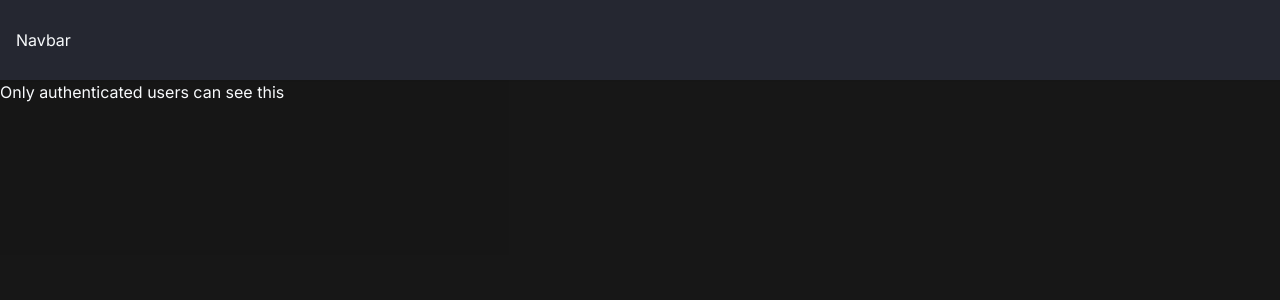
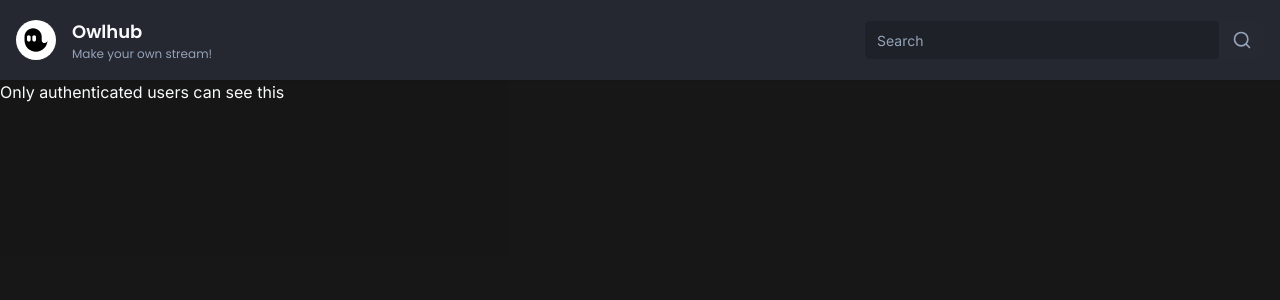
Before and after one commit to Radwisatso/twitch-clone, a Next.js app: page / in a window 1280 px wide. Shown: the top 300 px of the page. Built offline with nearby package versions, Linux system fonts and the light colour scheme.

Commit message:
feat: adding unfinished search bar

```diff
--- a/app/(browse)/_components/navbar/index.tsx
+++ b/app/(browse)/_components/navbar/index.tsx
@@ -1,7 +1,11 @@
+import { Logo } from "./logo";
+import { Search } from "./search";
+
 export function Navbar() {
     return (
         <nav className="fixed top-0 w-full h-20 z-[49] bg-[#252731] px-2 lg:px-4 flex justify-between items-center shadow-sm">
-            Navbar
+            <Logo />
+            <Search />
         </nav>
     )
 }
--- /dev/null
+++ b/app/(browse)/_components/navbar/logo.tsx
@@ -0,0 +1,37 @@
+import Image from "next/image";
+import { Poppins } from "next/font/google";
+
+import { cn } from "@/lib/utils";
+import Link from "next/link";
+
+const font = Poppins({
+  subsets: ['latin'],
+  weight: ['200', '300', '400', '500', '600', '700', '800']
+})
+
+export function Logo() {
+  return (
+    <Link href="/">
+      <div className=" hidden lg:flex items-center gap-x-4 hover:opacity-75 transition">
+        <div className="bg-white rounded-full p-1">
+          <Image
+            src="/spooky.svg"
+            alt="Owlhub"
+            width="32"
+            height="32"
+          />
+
+
+        </div>
+        <div className={cn(font.className)}>
+          <p className="text-lg font-semibold">
+            Owlhub
+          </p>
+          <p className="text-xs text-muted-foreground">
+            Make your own stream!
+          </p>
+        </div>
+      </div>
+    </Link>
+  )
+}
--- /dev/null
+++ b/app/(browse)/_components/navbar/search.tsx
@@ -0,0 +1,31 @@
+"use client"
+
+import qs from "query-string"
+import { useState } from "react"
+import { SearchIcon, X } from "lucide-react"
+import { useRouter } from "next/navigation"
+
+import { Input } from "@/components/ui/input"
+import { Button } from "@/components/ui/button"
+
+export function Search() {
+    return (
+        <form
+            className="relative flex items-center w-full lg:w-[400px]"
+            onSubmit={() => {}}
+        >
+            <Input
+                placeholder="Search"
+                className="rounded-r-none focus-visible:ring-0"
+                />
+            <Button
+                type="submit"
+                size="sm"
+                variant="secondary"
+                className="rounded-l-none"
+            >
+                <SearchIcon className="w-5 h-5 text-muted-foreground"/>
+            </Button>
+        </form>
+    )
+}
--- /dev/null
+++ b/components/ui/input.tsx
@@ -0,0 +1,25 @@
+import * as React from "react"
+
+import { cn } from "@/lib/utils"
+
+export interface InputProps
+  extends React.InputHTMLAttributes<HTMLInputElement> {}
+
+const Input = React.forwardRef<HTMLInputElement, InputProps>(
+  ({ className, type, ...props }, ref) => {
+    return (
+      <input
+        type={type}
+        className={cn(
+          "flex h-10 w-full rounded-md border border-input bg-background px-3 py-2 text-sm ring-offset-background file:border-0 file:bg-transparent file:text-sm file:font-medium placeholder:text-muted-foreground focus-visible:outline-none focus-visible:ring-2 focus-visible:ring-ring focus-visible:ring-offset-2 disabled:cursor-not-allowed disabled:opacity-50",
+          className
+        )}
+        ref={ref}
+        {...props}
+      />
+    )
+  }
+)
+Input.displayName = "Input"
+
+export { Input }
--- a/package.json
+++ b/package.json
@@ -18,6 +18,7 @@
     "lucide-react": "^0.298.0",
     "next": "14.0.4",
     "next-themes": "^0.2.1",
+    "query-string": "^8.1.0",
     "react": "^18",
     "react-dom": "^18",
     "svix": "^1.15.0",
```
Also changed, not shown: 1 other file (tests, documents, lock files or other folders).
